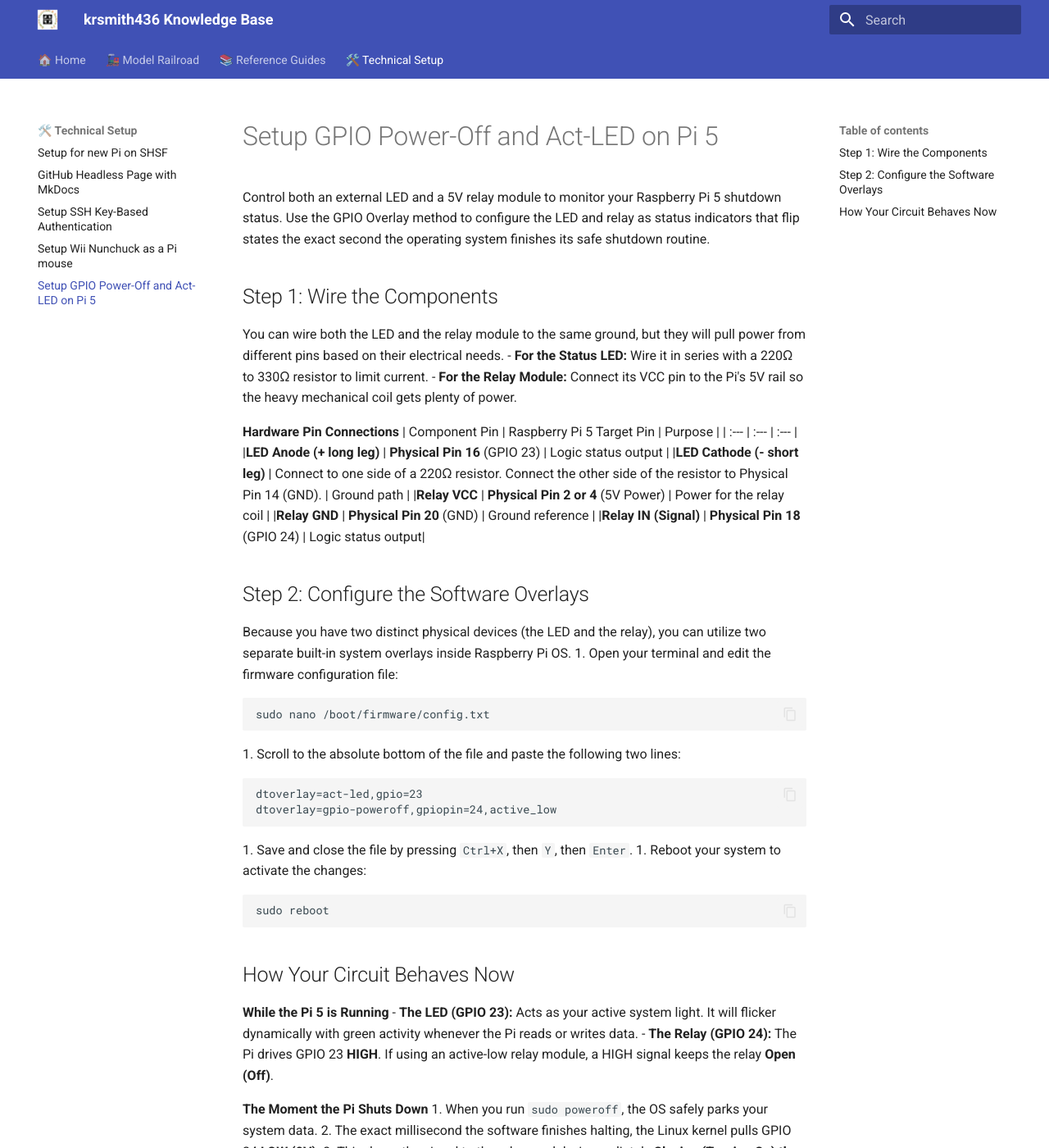
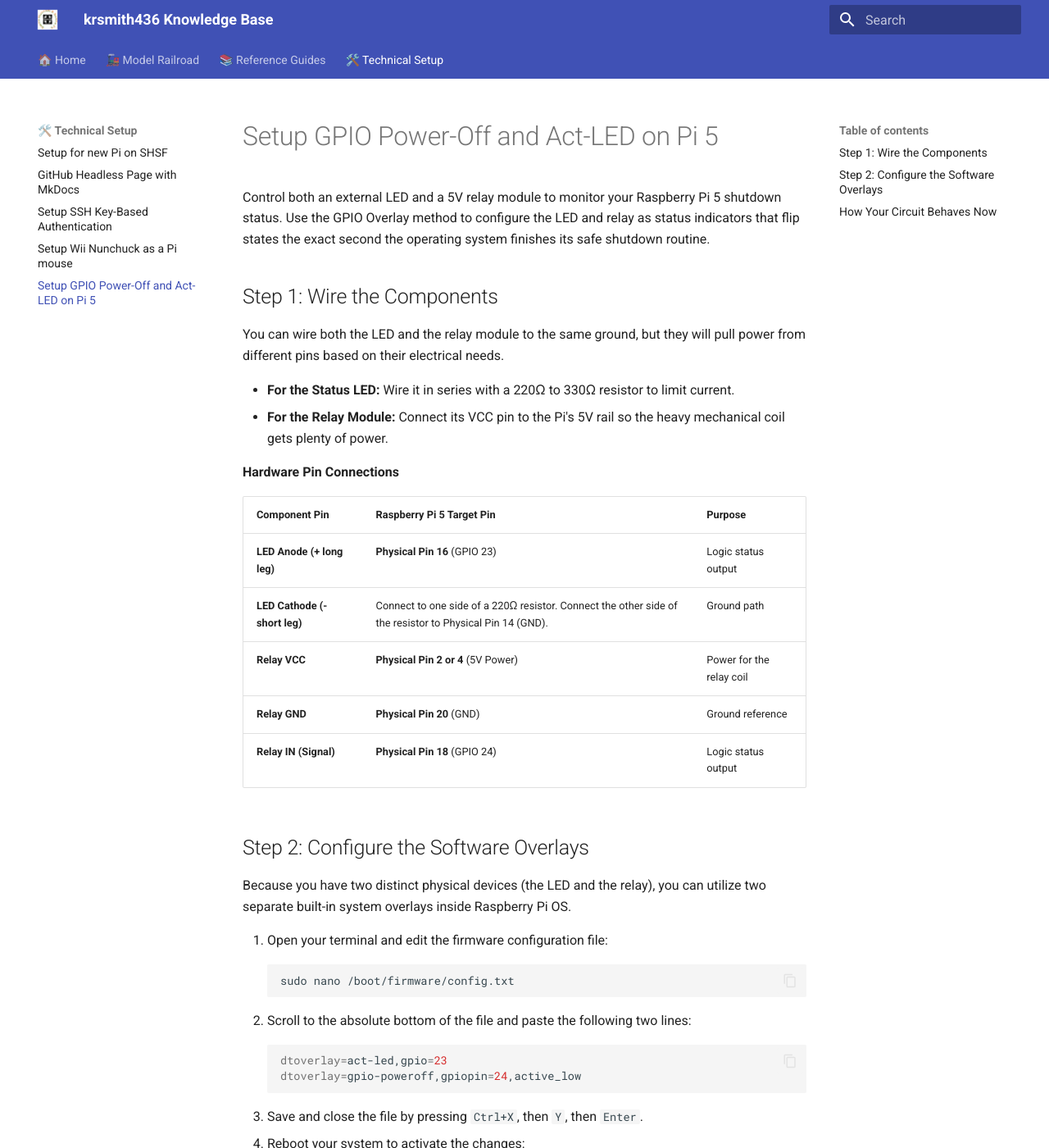
Before and after one commit to krsmith436/ref, an MkDocs documentation site: the page built from docs/setup/setup_gpio_poweroff.md, in a window 1280 px wide and 1400 px high. Shown: the whole window at 82% size. Built offline with MkDocs 1.6.1 and Material for MkDocs 9.7.7, drawn with Linux system fonts in a browser that asks for light colours; some of the changed text lies outside the part shown.

Commit message:
Updated setup_gpio_poweroff.md.

````diff
--- a/docs/setup/setup_gpio_poweroff.md
+++ b/docs/setup/setup_gpio_poweroff.md
@@ -3,10 +3,12 @@ Use the GPIO Overlay method to configure the LED and relay as status indicators
 
 ## Step 1: Wire the Components
 You can wire both the LED and the relay module to the same ground, but they will pull power from different pins based on their electrical needs.
+
 - **For the Status LED:** Wire it in series with a 220Ω to 330Ω resistor to limit current.
 - **For the Relay Module:** Connect its VCC pin to the Pi's 5V rail so the heavy mechanical coil gets plenty of power.
 
 **Hardware Pin Connections**
+
 | Component Pin	| Raspberry Pi 5 Target Pin | Purpose |
 | :--- | :--- | :--- |
 |**LED Anode (+ long leg)** | **Physical Pin 16** (GPIO 23) | Logic status output |
@@ -17,12 +19,13 @@ You can wire both the LED and the relay module to the same ground, but they will
 
 ## Step 2: Configure the Software Overlays
 Because you have two distinct physical devices (the LED and the relay), you can utilize two separate built-in system overlays inside Raspberry Pi OS.
+
 1. Open your terminal and edit the firmware configuration file:
     ```bash
     sudo nano /boot/firmware/config.txt
     ```
 1. Scroll to the absolute bottom of the file and paste the following two lines:
-    ```text
+    ```bash
     dtoverlay=act-led,gpio=23
     dtoverlay=gpio-poweroff,gpiopin=24,active_low
     ```
@@ -33,13 +36,15 @@ Because you have two distinct physical devices (the LED and the relay), you can
     ```
 ## How Your Circuit Behaves Now
 **While the Pi 5 is Running**
+
 - **The LED (GPIO 23):** Acts as your active system light. It will flicker dynamically with green activity whenever the Pi reads or writes data.
 -  **The Relay (GPIO 24):** The Pi drives GPIO 23 **HIGH**. If using an active-low relay module, a HIGH signal keeps the relay **Open (Off)**.
 
 **The Moment the Pi Shuts Down**
+
 1. When you run `sudo poweroff`, the OS safely parks your system data.
-2. The exact millisecond the software finishes halting, the Linux kernel pulls GPIO 24 **LOW (0V)**.
-3. This drops the signal to the relay module, immediately **Closing (Turning On) the relay**.
-4. At the same moment, the `act-led` controller relinquishes GPIO 23, and the **LED turns completely off**.
+1. The exact millisecond the software finishes halting, the Linux kernel pulls GPIO 24 **LOW (0V)**.
+1. This drops the signal to the relay module, immediately **Closing (Turning On) the relay**.
+1. At the same moment, the `act-led` controller relinquishes GPIO 23, and the **LED turns completely off**.
 
 You can hook external electronics up to the relay's **Normally Open (NO)** or **Normally Closed (NC)** terminals depending on whether you want an external device to turn *On* or *Off* when the Pi dies.
````
